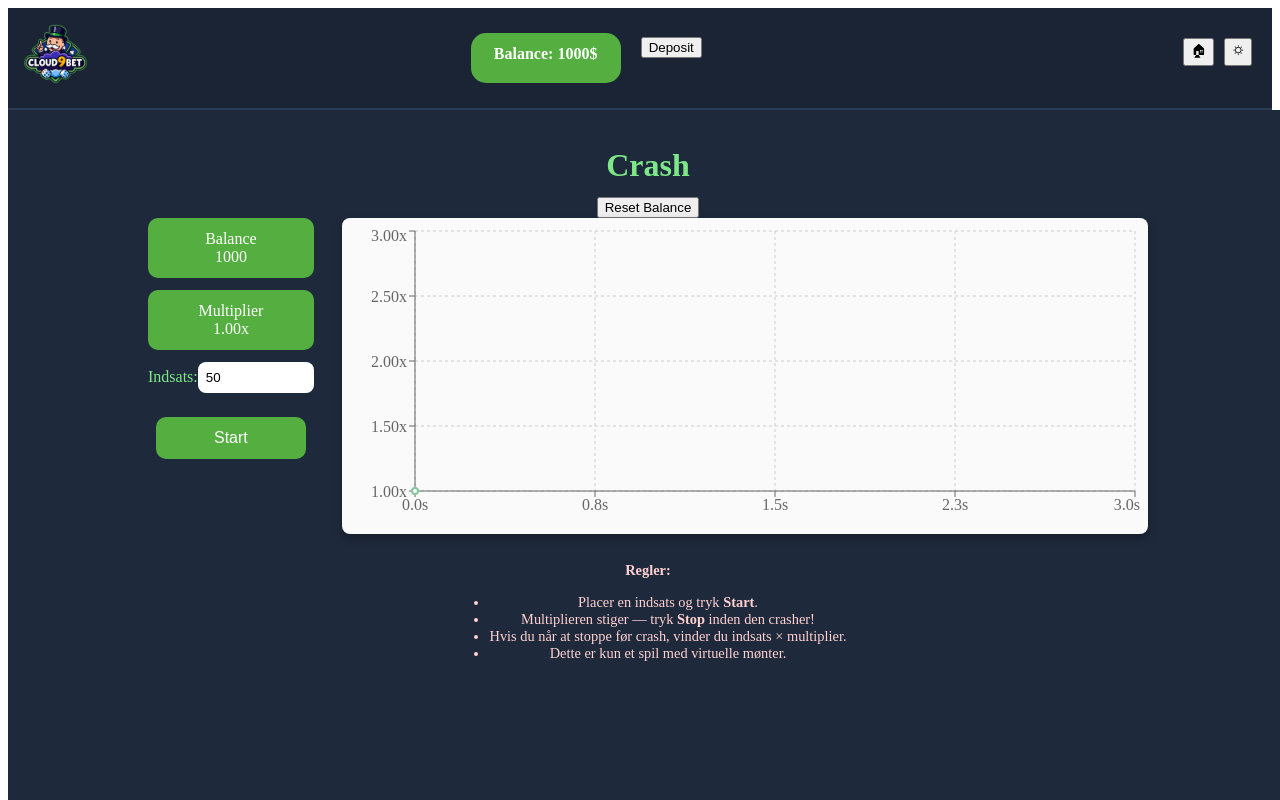
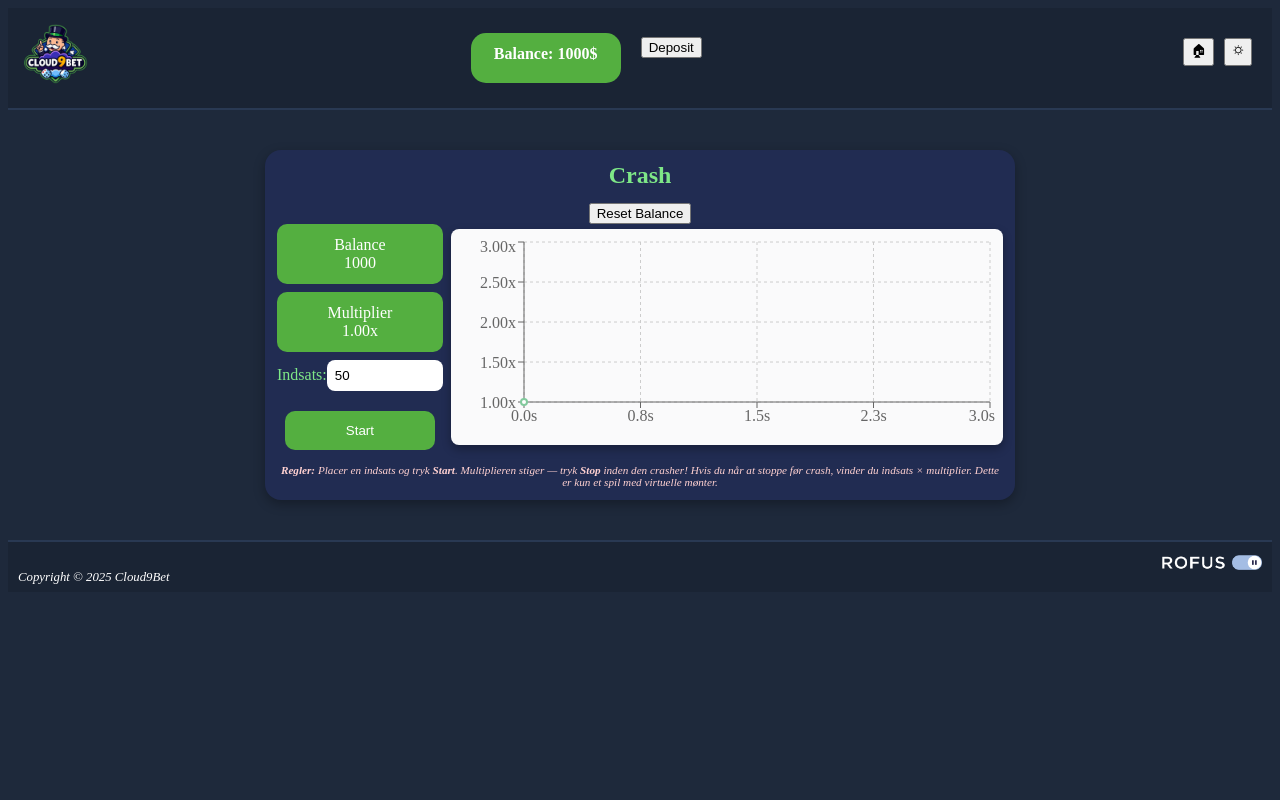
Before and after one commit to donggeunyu1/projekt, a React (Vite) app: page / in a window 1280 px wide. Shown: the top 800 px of the page. Built offline with nearby package versions, Linux system fonts and the light colour scheme.

Commit message:
passende size

```diff
--- a/src/components/GamblingCrash.jsx
+++ b/src/components/GamblingCrash.jsx
@@ -155,13 +155,13 @@ useEffect(() => {
   <div className="crash-message">{message}</div>
 
       <div className="rules">
-        <strong>Regler:</strong>
-        <ul>
-          <li>Placer en indsats og tryk <strong>Start</strong>.</li>
-          <li>Multiplieren stiger — tryk <strong>Stop</strong> inden den crasher!</li>
-          <li>Hvis du når at stoppe før crash, vinder du indsats × multiplier.</li>
-          <li>Dette er kun et spil med virtuelle mønter.</li>
-        </ul>
+        <i>
+          <strong>Regler: </strong>
+          Placer en indsats og tryk <strong>Start</strong>. Multiplieren stiger
+          — tryk <strong>Stop</strong> inden den crasher! Hvis du når at stoppe
+          før crash, vinder du indsats × multiplier. Dette er kun et spil med
+          virtuelle mønter.
+        </i>
       </div>
     </div>
   );
--- a/src/styles/Crash.css
+++ b/src/styles/Crash.css
@@ -1,28 +1,43 @@
-.crash-container {
-    width: 100vw;
-    height: 100vh;
+body {
   background-color: #1e293b;
   display: flex;
+  justify-content: center;
+  align-items: center;
+}
+
+.crash-container {
+  width: 750px;
+  height: 350px;
+  background-color: #212c52;
+  display: flex;
   flex-direction: column;
+  justify-content: space-between;
   align-items: center;
-    padding: 16px;
+
+  margin: 40px auto;
+  border-radius: 16px;
+  box-shadow: 0 4px 12px rgba(0,0,0,0.3);
+  overflow: hidden;
+  padding: 12px;
   box-sizing: border-box;
 }
 
-.crash-title {  font-size: 2rem;
+.crash-title {  font-size: 1.5rem;
                 color: #7ee787;
-                margin-bottom: 0.8rem; }
+                margin: 0; }
 
-.crash-main {   display: flex;
-                gap: 20px;
-                align-items: flex-start;
+.crash-main {
+  display: flex;
+  flex-direction: row;
+  align-items: center;
+  justify-content: space-between;
   width: 100%;
-                max-width: 1000px;
-                margin-bottom: 16px; }
+  height: 200px;              /* graf + stats-højde */
+}
 
 .crash-stats {  display: flex;
                 flex-direction: column;
-                gap: 12px;
+                gap: 8px;
                 min-width: 150px; }
 
 .crash-graph {  flex-grow: 1;
@@ -35,13 +50,18 @@
 .stat-card {  background:rgb(84, 175, 64);
               padding:12px 18px;
               border-radius:10px;
-              color:#fff; }
+              color:#fff;
+              text-align: center; }
 
 .crash-graph {  flex: 1;
                 height: 300px;
+                width: 500px;
+                height: 200px;
                 background: #fafafbff;
                 padding: 8px;
-                border-radius: 8px; }
+                border-radius: 8px;
+                position: relative;
+            }
 
 .bet-row { margin-bottom: 12px;
             color: #7ee787; }
@@ -51,22 +71,24 @@
               border-radius:8px;
               border:none; }
 
-.btn-toggle {   background: rgb(84, 175, 64);
+.btn-toggle {
+  background: rgb(84, 175, 64);
   color: #fff;
   border: none;
   border-radius: 10px;
   cursor: pointer;
-
   padding: 12px 18px;
   min-width: 150px;
-                font-size: 1rem;
-                display: inline-flex;
-                align-items: center;
-                justify-content: center; }
+}
 
 
-.crash-message {  margin-top:12px;
-                  color:#ffd1d1; }
+.crash-message {
+  color: #ffd1d1;
+  text-align: center;
+}
 
-.rules {  font-size:0.9rem;
-          color:#ffd1d1; }
+.rules {
+  font-size: 0.7rem;
+  color: #ffd1d1;
+  text-align: center;
+}
```
Lines whose indentation alone changed are shown as unchanged.
